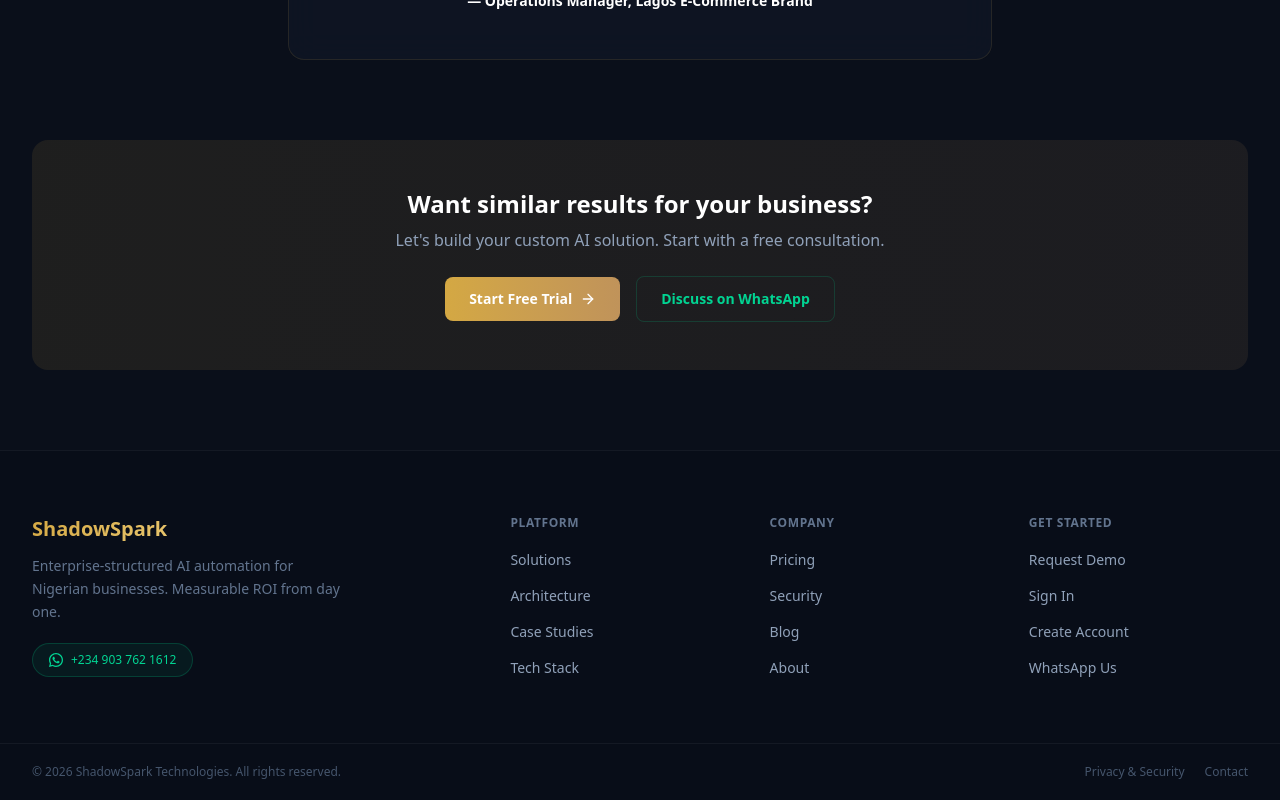
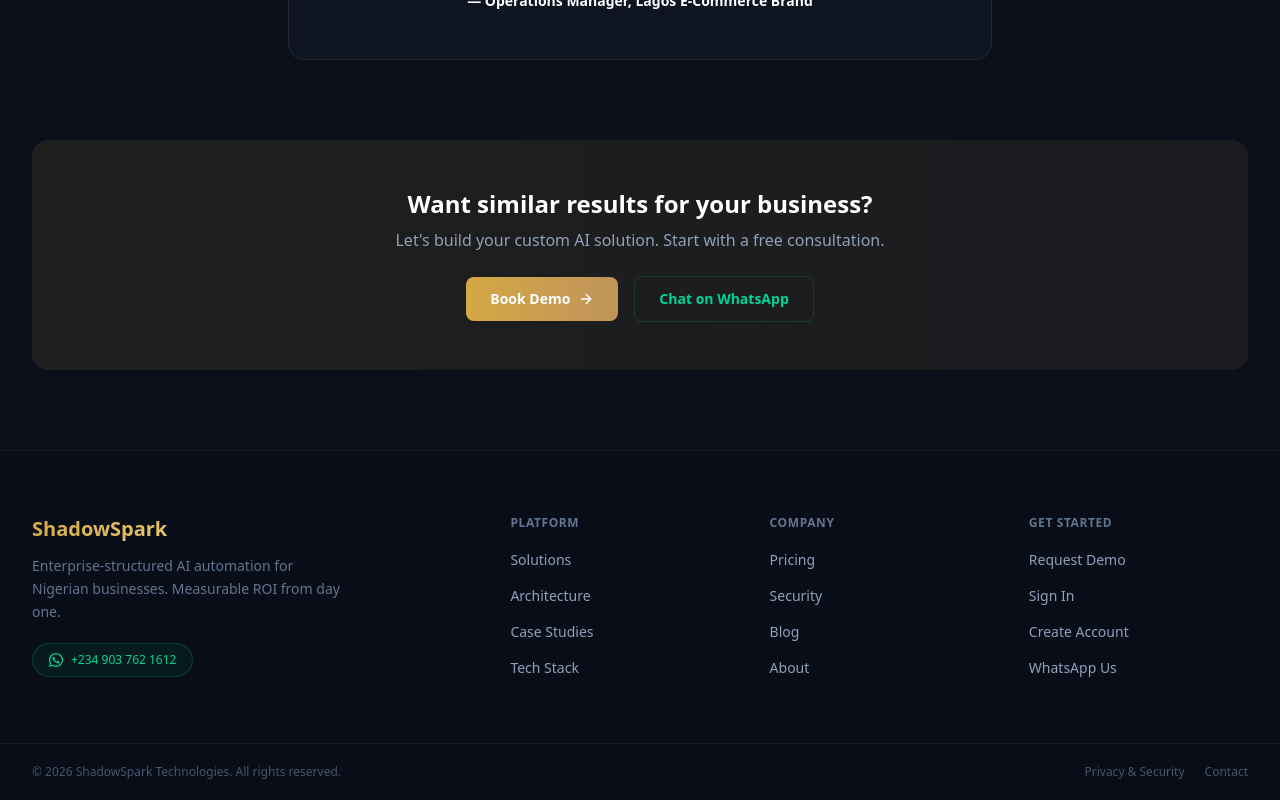
Before and after one commit to Shadow7user/shadowspark-production, a Next.js app: page /portfolio in a window 1280 px wide. Shown: the part 2254-3054 px from the top of the page. Built offline with nearby package versions, Linux system fonts and the light colour scheme; no server answers.

Commit message:
fix(cta): standardize CTA text to Book Demo and Chat on WhatsApp

```diff
--- a/src/app/about/page.tsx
+++ b/src/app/about/page.tsx
@@ -383,13 +383,13 @@
             </p>
             <div className="mt-6 flex flex-col items-center justify-center gap-4 sm:flex-row">
               <Link
-                href="/register"
+                href="https://calendly.com/morontomornica7/audit"
                 className="cyber-button rounded-lg px-6 py-3 text-sm font-semibold text-white transition-all hover:scale-105"
               >
-                Start Free Trial
+                Book Demo
               </Link>
               <WhatsAppLink
-                href="https://wa.me/2349037621612?text=Hi%2C%20I%27d%20like%20to%20discuss%20a%20project"
+                href="https://wa.me/2349045770572"
                 source="about_page"
                 className="rounded-lg border border-emerald-500/20 px-6 py-3 text-sm font-semibold text-emerald-400 transition-colors hover:bg-emerald-500/10"
               >
--- a/src/app/architecture/page.tsx
+++ b/src/app/architecture/page.tsx
@@ -531,10 +531,10 @@
               </div>
               <div className="flex shrink-0 flex-col gap-3 sm:flex-row">
                 <Link
-                  href="/demo"
+                  href="https://calendly.com/morontomornica7/audit"
                   className="inline-flex items-center gap-2 rounded-xl bg-gradient-to-r from-[#d4a843] to-[#c0935a] px-6 py-3 text-sm font-semibold text-slate-900 transition-all hover:from-[#e8c56d] hover:to-[#d4a843]"
                 >
-                  Request Demo <ArrowRight size={15} />
+                  Book Demo <ArrowRight size={15} />
                 </Link>
                 <Link
                   href="/security"
--- a/src/app/blog/[slug]/page.tsx
+++ b/src/app/blog/[slug]/page.tsx
@@ -362,13 +362,13 @@
             </p>
             <div className="mt-4 flex flex-col items-center justify-center gap-3 sm:flex-row">
               <Link
-                href="/register"
+                href="https://calendly.com/morontomornica7/audit"
                 className="rounded-lg bg-gradient-to-r from-[#d4a843] to-[#c0935a] px-6 py-2.5 text-sm font-semibold text-white transition-all hover:from-[#e8c56d] hover:to-[#d4a843]"
               >
-                Start Free Trial
+                Book Demo
               </Link>
               <WhatsAppLink
-                href="https://wa.me/2349037621612"
+                href="https://wa.me/2349045770572"
                 source="blog_post"
                 className="rounded-lg border border-emerald-500/20 px-6 py-2.5 text-sm font-semibold text-emerald-400 transition-colors hover:bg-emerald-500/10"
               >
--- a/src/app/portfolio/page.tsx
+++ b/src/app/portfolio/page.tsx
@@ -247,17 +247,17 @@
             </p>
             <div className="mt-6 flex flex-col items-center justify-center gap-4 sm:flex-row">
               <Link
-                href="/register"
+                href="https://calendly.com/morontomornica7/audit"
                 className="inline-flex items-center gap-2 rounded-lg bg-gradient-to-r from-[#d4a843] to-[#c0935a] px-6 py-3 text-sm font-semibold text-white transition-all hover:from-[#e8c56d] hover:to-[#d4a843]"
               >
-                Start Free Trial <ArrowRight size={16} />
+                Book Demo <ArrowRight size={16} />
               </Link>
               <WhatsAppLink
-                href="https://wa.me/2349037621612?text=Hi%2C%20I%20saw%20your%20portfolio%20and%20I%27m%20interested"
+                href="https://wa.me/2349045770572"
                 source="portfolio_page"
                 className="rounded-lg border border-emerald-500/20 px-6 py-3 text-sm font-semibold text-emerald-400 transition-colors hover:bg-emerald-500/10"
               >
-                Discuss on WhatsApp
+                Chat on WhatsApp
               </WhatsAppLink>
             </div>
           </div>
--- a/src/app/pricing/PricingPageClient.tsx
+++ b/src/app/pricing/PricingPageClient.tsx
@@ -21,8 +21,8 @@
       "Pre-built response templates",
       "Onboarding walkthrough included",
     ],
-    cta: "Get Started",
-    href: "/register",
+    cta: "Book Demo",
+    href: "https://calendly.com/morontomornica7/audit",
     popular: false,
   },
   {
@@ -38,8 +38,8 @@
       "Priority support (1-business-day SLA)",
       "Custom response training",
     ],
-    cta: "Get Started",
-    href: "/register",
+    cta: "Book Demo",
+    href: "https://calendly.com/morontomornica7/audit",
     popular: true,
   },
   {
@@ -58,7 +58,7 @@
       "NDPR compliance documentation",
     ],
     cta: "Contact Sales",
-    href: "https://wa.me/2349037621612?text=Hi%2C%20I%27m%20interested%20in%20the%20Enterprise%20plan",
+    href: "https://wa.me/2349045770572",
     popular: false,
   },
 ];
@@ -208,7 +208,7 @@
               your business.
             </p>
             <WhatsAppLink
-              href="https://wa.me/2349037621612?text=Hi%2C%20I%20need%20help%20choosing%20a%20plan"
+              href="https://wa.me/2349045770572"
               source="pricing_page"
               className="mt-6 inline-block rounded-lg bg-emerald-600 px-6 py-3 text-sm font-semibold text-white transition-colors hover:bg-emerald-700"
             >
```
